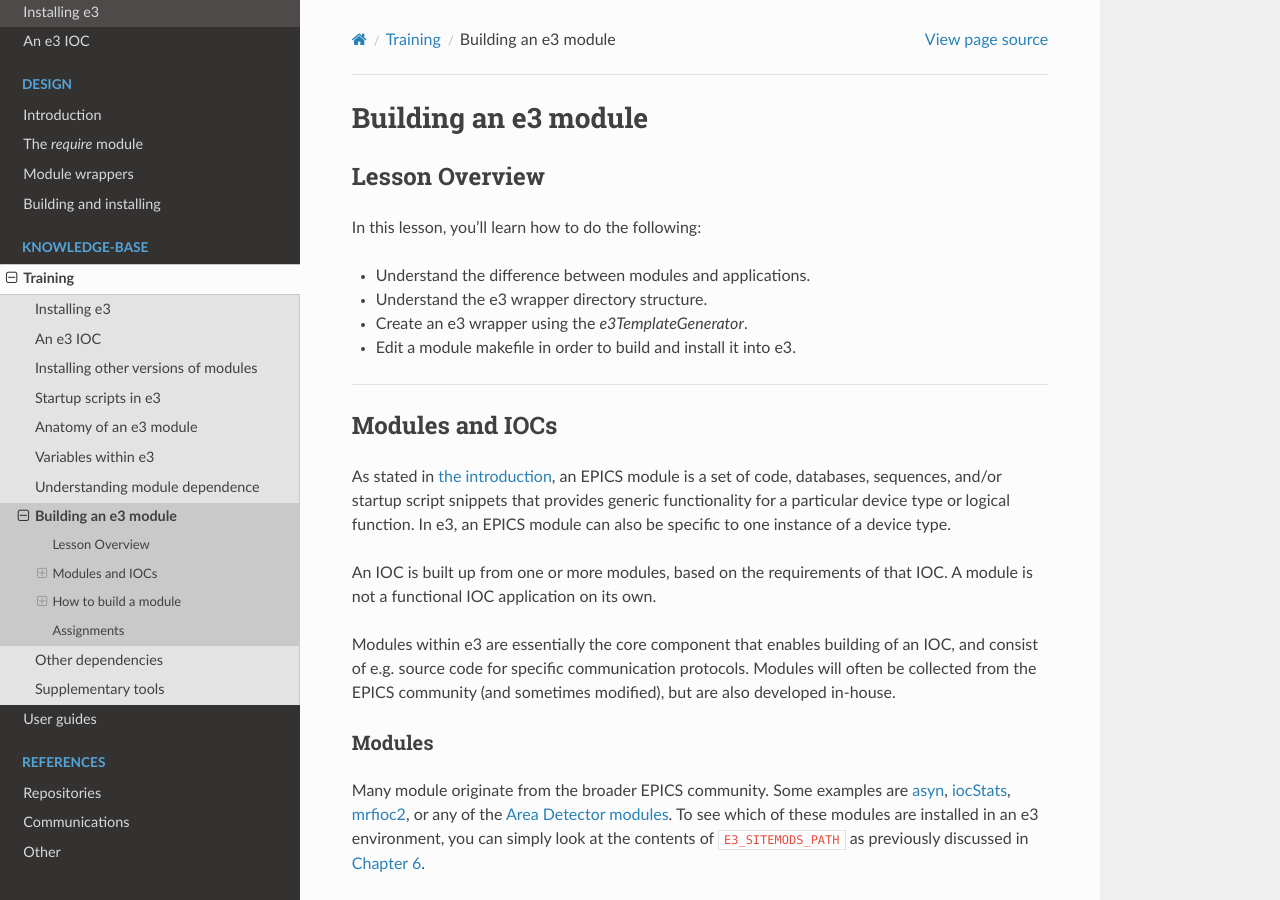
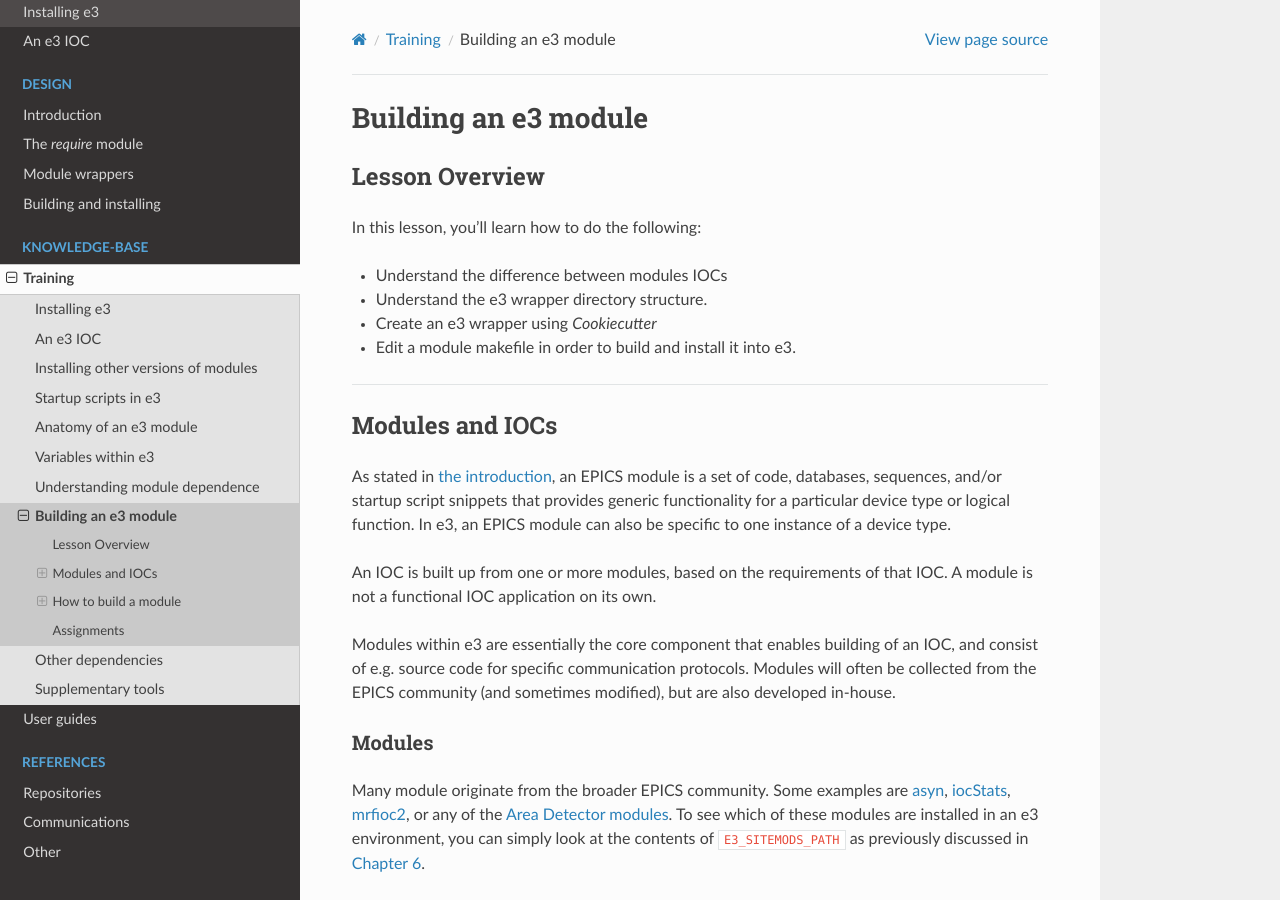
Before and after one commit to ttkorhonen/e3pages, a Sphinx documentation site: the page built from docs/kb/training/workbook/8_building_modules.md, in a window 1280 px wide and 900 px high. Built offline with Sphinx 7.4.7 and the Read the Docs theme 2.0.0, drawn with Linux system fonts in a browser that asks for light colours.

Commit message:
Updated overview

```diff
--- a/docs/kb/training/workbook/8_building_modules.md
+++ b/docs/kb/training/workbook/8_building_modules.md
@@ -4,9 +4,9 @@
 
 In this lesson, you'll learn how to do the following:
 
-* Understand the difference between modules and applications.
+* Understand the difference between modules IOCs
 * Understand the e3 wrapper directory structure.
-* Create an e3 wrapper using the *e3TemplateGenerator*.
+* Create an e3 wrapper using *Cookiecutter*
 * Edit a module makefile in order to build and install it into e3.
 
 ---
```
